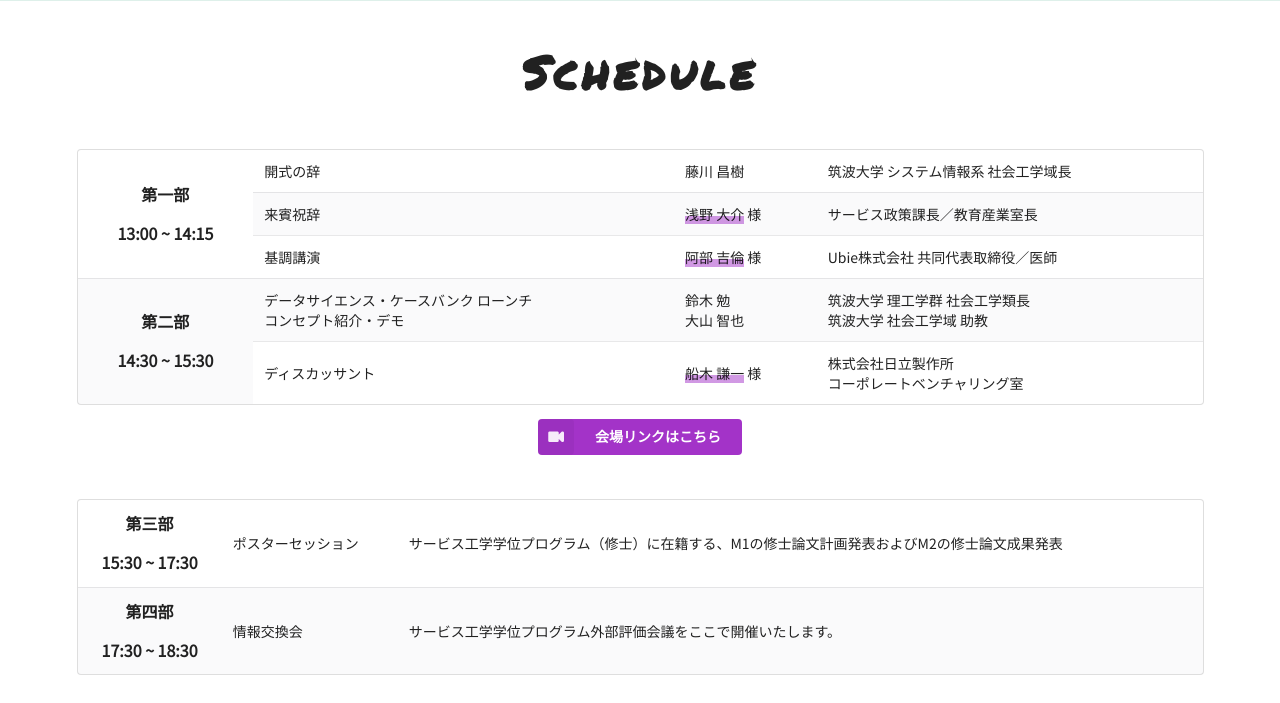
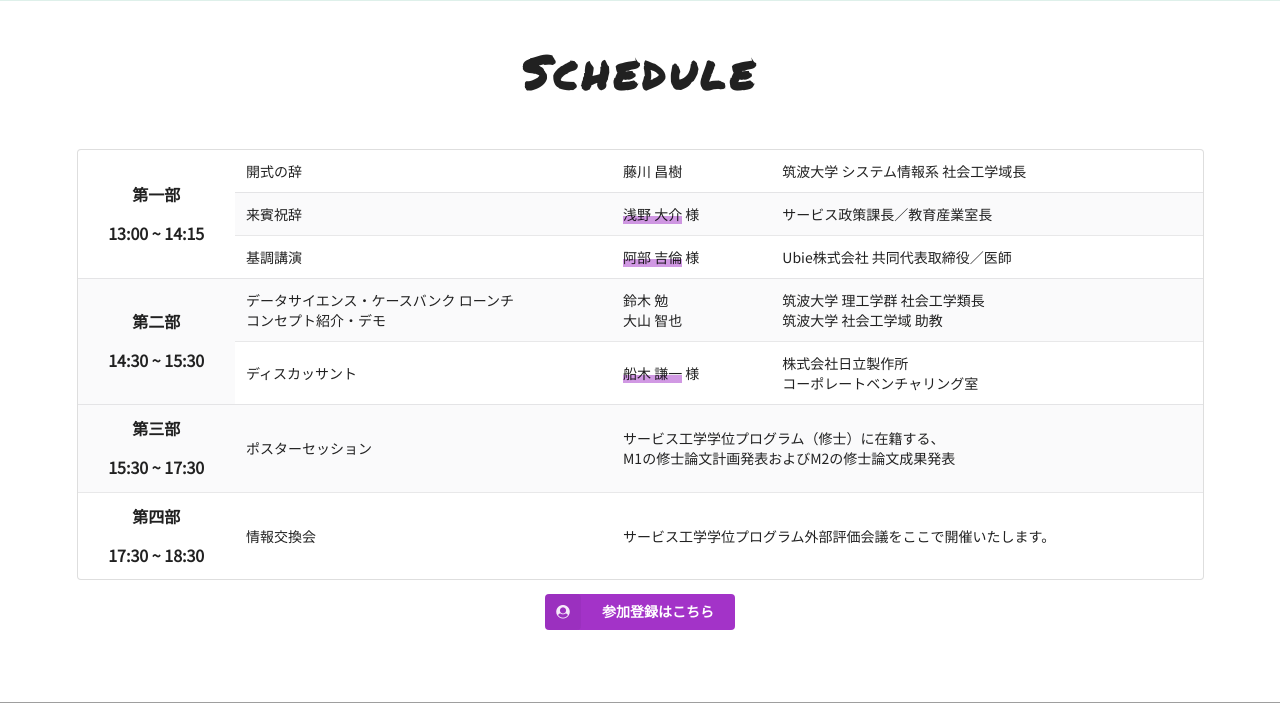
Before and after one commit to Ayakie/mse_sympo, a PHP site: page /index.html in a window 1280 px wide. Shown: the part 1026-1729 px from the top of the page. Run offline with PHP 8.4, Linux system fonts and the light colour scheme; some libraries are stand-ins or nearby versions; some web fonts are replaced; grey boxes are pictures that could not be loaded.

Commit message:
[change]table

```diff
--- a/index.html
+++ b/index.html
@@ -155,7 +155,7 @@
                                 <td>Ubie株式会社 共同代表取締役／医師</td>
                             </tr>
                             <tr>
-                                <td rowspan="3" class="center aligned"><p>第二部</p><p>14:30 ~ 15:30</p></td>
+                                <td rowspan="2" class="center aligned"><p>第二部</p><p>14:30 ~ 15:30</p></td>
                                 <td>データサイエンス・ケースバンク ローンチ<br>コンセプト紹介・デモ</td>
                                 <td>鈴木 勉<p>大山 智也</p></td>
                                 <td>筑波大学 理工学群 社会工学類長<p>筑波大学 社会工学域 助教</p></td>
@@ -165,29 +165,25 @@
                                 <td><span class="guest-name">船木 謙一</span> 様</td>
                                 <td>株式会社日立製作所 <br> コーポレートベンチャリング室</td>
                             </tr>
-                        </tbody>
-                    </table>
-                    <div class="purple ui labeled icon buttons">
-                        <button class="ui button" onclick="window.open('', '_blank')">
-                            <i class="inverted video icon"></i>
-                            会場リンクはこちら
-                        </button>
-                    </div>
-
-                    <table class="ui single line striped table">
-                        <tbody>
                             <tr>
                                 <td class="center aligned"><p>第三部</p><p>15:30 ~ 17:30</p></td>
-                                <td>ポスターセッション</td>
-                                <td>サービス工学学位プログラム（修士）に在籍する、M1の修士論文計画発表およびM2の修士論文成果発表</td>
+                                <td >ポスターセッション</td>
+                                <td colspan="2">サービス工学学位プログラム（修士）に在籍する、<br>M1の修士論文計画発表およびM2の修士論文成果発表</td>
                             </tr>
                             <tr>
                                 <td class="center aligned"><p>第四部</p><p>17:30 ~ 18:30</p></td>
                                 <td>情報交換会</td>
-                                <td>サービス工学学位プログラム外部評価会議をここで開催いたします。</td>
+                                <td colspan="2">サービス工学学位プログラム外部評価会議をここで開催いたします。</td>
                             </tr>
                         </tbody>
                     </table>
+
+                    <div class="purple ui labeled icon buttons">
+                        <button class="ui button" onclick="window.open('https://forms.gle/zhZ2N7JVdjbhqdPQ7', '_blank')">
+                            <i class="inverted user circle icon"></i>
+                            参加登録はこちら
+                        </button>
+                    </div>
                 </div>
             </section>
 
```
Also changed, not shown: presentation/student.php (+2 -7 lines).
